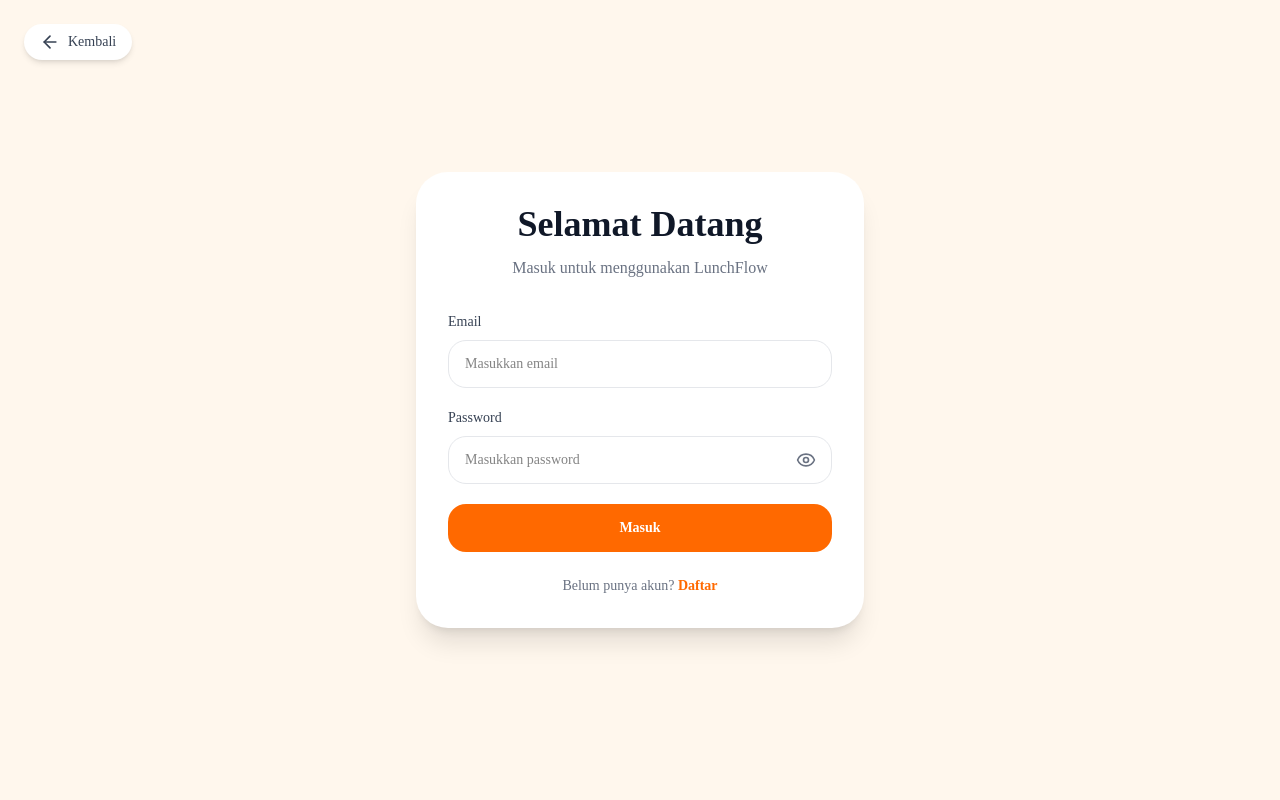
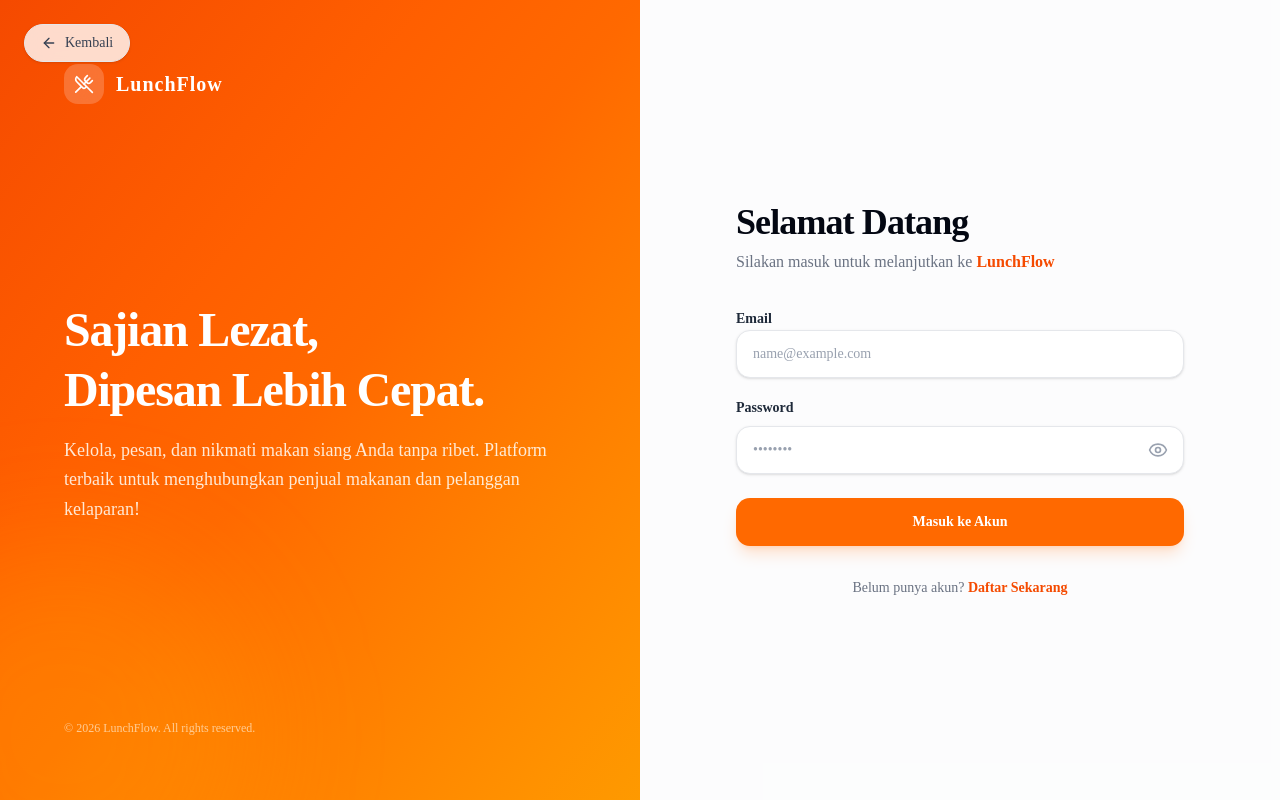
Before and after one commit to MohammadKevin/lunchflowUI, a Next.js app: page /login in a window 1280 px wide. Built offline with nearby package versions, Linux system fonts and the light colour scheme; no server answers.

Commit message:
final frontend bismillah 100 yess

```diff
--- a/app/login/page.tsx
+++ b/app/login/page.tsx
@@ -1,192 +1,167 @@
 'use client'
 
 import Link from 'next/link'
-
 import { useRouter } from 'next/navigation'
-
 import { useState } from 'react'
-
-import {
-  Eye,
-  EyeOff,
-  ArrowLeft,
-} from 'lucide-react'
-
+import { Eye, EyeOff, ArrowLeft, UtensilsCrossed } from 'lucide-react'
 import { toast } from 'sonner'
-
 import { api } from '@/lib/api'
 
 export default function LoginPage() {
   const router = useRouter()
-
-  const [showPassword, setShowPassword] =
-    useState(false)
-
-  const [isLoading, setIsLoading] =
-    useState(false)
-
-  const [formData, setFormData] =
-    useState({
+  const [showPassword, setShowPassword] = useState(false)
+  const [isLoading, setIsLoading] = useState(false)
+  const [formData, setFormData] = useState({
     email: '',
     password: '',
   })
 
-  const handleChange = (
-    e: React.ChangeEvent<HTMLInputElement>,
-  ) => {
+  const handleChange = (e: React.ChangeEvent<HTMLInputElement>) => {
     setFormData({
       ...formData,
-      [e.target.name]:
-        e.target.value,
+      [e.target.name]: e.target.value,
     })
   }
 
-  const handleSubmit = async (
-    e: React.FormEvent,
-  ) => {
+  const handleSubmit = async (e: React.FormEvent) => {
     e.preventDefault()
 
     try {
       setIsLoading(true)
 
-      const response =
-        await api.post(
-          '/auth/login',
-          formData,
-        )
-
+      const response = await api.post('/auth/login', formData)
       const data = response.data
 
-      localStorage.setItem(
-        'accessToken',
-        data.accessToken,
-      )
-
-      localStorage.setItem(
-        'user',
-        JSON.stringify(data.user),
-      )
-
+      localStorage.setItem('accessToken', data.accessToken)
+      localStorage.setItem('user', JSON.stringify(data.user))
       document.cookie = `accessToken=${data.accessToken}; path=/`
 
-      toast.success(
-        'Login berhasil',
-      )
+      toast.success('Login berhasil')
 
-      switch (
-        data.user.role
-      ) {
+      switch (data.user.role) {
         case 'ADMIN':
-          router.push(
-            '/dashboard/admin',
-          )
+          router.push('/dashboard/admin')
           break
-
         case 'SELLER':
-          router.push(
-            '/dashboard/seller',
-          )
+          router.push('/dashboard/seller')
           break
-
         case 'CUSTOMER':
-          router.push(
-            '/dashboard/customer',
-          )
+          router.push('/dashboard/customer')
           break
-
         default:
           router.push('/')
       }
     } catch (error: any) {
-      toast.error(
-        error?.response?.data
-          ?.message ||
-          'Login gagal',
-      )
+      toast.error(error?.response?.data?.message || 'Login gagal')
     } finally {
       setIsLoading(false)
     }
   }
 
   return (
-    <section className="relative flex min-h-screen items-center justify-center bg-orange-50 px-4 py-6 sm:px-6 lg:px-8">
+    <main className="relative flex min-h-screen w-full overflow-hidden bg-white">
+      {/* Tombol Kembali - Ditempatkan mengambang dengan glassmorphism */}
       <button
-        onClick={() =>
-          router.push('/')
-        }
-        className="absolute left-4 top-4 flex items-center gap-2 rounded-full bg-white px-4 py-2 text-sm font-medium text-gray-700 shadow-md transition hover:text-orange-500 sm:left-6 sm:top-6"
+        onClick={() => router.push('/')}
+        className="absolute left-6 top-6 z-50 flex items-center gap-2 rounded-full border border-gray-200 bg-white/80 px-4 py-2 text-sm font-medium text-gray-700 backdrop-blur-md shadow-sm transition-all duration-200 hover:bg-orange-50 hover:text-orange-600 hover:shadow-md active:scale-95"
       >
-        <ArrowLeft className="h-4 w-4 sm:h-5 sm:w-5" />
-
+        <ArrowLeft className="h-4 w-4" />
         <span>Kembali</span>
       </button>
 
-      <div className="w-full max-w-md rounded-[2rem] bg-white p-6 shadow-xl sm:p-8">
-        <div className="text-center">
-          <h1 className="text-3xl font-black text-gray-900 sm:text-4xl">
-            Selamat Datang
-          </h1>
+      {/* SISI KIRI: Branding Visual (Hanya muncul di layar desktop/md ke atas) */}
+      <section className="relative hidden w-1/2 flex-col justify-between bg-gradient-to-br from-orange-600 via-orange-500 to-amber-500 p-12 text-white md:flex lg:p-16">
+        {/* Dekorasi Ornamen Latar Belakang */}
+        <div className="absolute inset-0 bg-[radial-gradient(circle_at_top_right,_var(--tw-gradient-stops))] from-white/20 via-transparent to-transparent opacity-70" />
+        <div className="absolute -bottom-32 -left-32 h-96 w-96 rounded-full bg-yellow-400/20 blur-3xl" />
 
-          <p className="mt-3 text-sm text-gray-500 sm:text-base">
-            Masuk untuk menggunakan
-            LunchFlow
+        {/* Logo / Brand Name */}
+        <div className="relative z-10 flex items-center gap-3">
+          <div className="flex h-10 w-10 items-center justify-center rounded-xl bg-white/20 backdrop-blur-md">
+            <UtensilsCrossed className="h-5 w-5 text-white" />
+          </div>
+          <span className="text-xl font-black tracking-wider">LunchFlow</span>
+        </div>
+
+        {/* Kalimat Marketing / Copywriting */}
+        <div className="relative z-10 my-auto max-w-lg space-y-4">
+          <h2 className="text-4xl font-extrabold leading-tight tracking-tight lg:text-5xl">
+            Sajian Lezat, <br />
+            Dipesan Lebih Cepat.
+          </h2>
+          <p className="text-lg text-orange-50/90 leading-relaxed">
+            Kelola, pesan, dan nikmati makan siang Anda tanpa ribet. Platform terbaik untuk menghubungkan penjual makanan dan pelanggan kelaparan!
           </p>
         </div>
 
-        <form
-          onSubmit={handleSubmit}
-          className="mt-8 space-y-5"
-        >
-          <div>
-            <label className="mb-2 block text-sm font-medium text-gray-700">
+        {/* Footer Sisi Kiri */}
+        <div className="relative z-10 text-xs text-orange-100/70">
+          &copy; {new Date().getFullYear()} LunchFlow. All rights reserved.
+        </div>
+      </section>
+
+      {/* SISI KANAN: Form Login Container */}
+      <section className="flex w-full items-center justify-center p-6 sm:p-12 md:w-1/2 lg:p-16 bg-gray-50/50">
+        <div className="w-full max-w-md space-y-8">
+
+          {/* Header Form */}
+          <div className="space-y-2">
+            {/* Logo kecil untuk mobile (sembunyi di desktop) */}
+            <div className="flex h-12 w-12 items-center justify-center rounded-2xl bg-orange-500 text-white md:hidden mb-6 shadow-lg shadow-orange-500/30">
+              <UtensilsCrossed className="h-6 w-6" />
+            </div>
+
+            <h1 className="text-3xl font-black tracking-tight text-gray-950 sm:text-4xl">
+              Selamat Datang
+            </h1>
+            <p className="text-sm font-medium text-gray-500 sm:text-base">
+              Silakan masuk untuk melanjutkan ke <span className="text-orange-600 font-semibold">LunchFlow</span>
+            </p>
+          </div>
+
+          {/* Form Utama */}
+          <form onSubmit={handleSubmit} className="space-y-6">
+            <div className="space-y-5">
+
+              {/* Input Email */}
+              <div className="space-y-2">
+                <label className="text-sm font-semibold text-gray-800">
                   Email
                 </label>
-
                 <input
                   type="email"
                   name="email"
                   value={formData.email}
-              onChange={
-                handleChange
-              }
+                  onChange={handleChange}
                   required
-              placeholder="Masukkan email"
-              className="h-12 w-full rounded-2xl border border-gray-200 px-4 text-sm outline-none transition focus:border-orange-500"
+                  placeholder="name@example.com"
+                  className="h-12 w-full rounded-xl border border-gray-200 bg-white px-4 text-sm text-gray-900 shadow-sm outline-none transition-all duration-200 placeholder:text-gray-400 focus:border-orange-500 focus:ring-2 focus:ring-orange-500/10 hover:border-gray-300"
                 />
               </div>
 
-          <div>
-            <label className="mb-2 block text-sm font-medium text-gray-700">
+              {/* Input Password */}
+              <div className="space-y-2">
+                <div className="flex items-center justify-between">
+                  <label className="text-sm font-semibold text-gray-800">
                     Password
                   </label>
-
+                </div>
                 <div className="relative">
                   <input
-                type={
-                  showPassword
-                    ? 'text'
-                    : 'password'
-                }
+                    type={showPassword ? 'text' : 'password'}
                     name="password"
-                value={
-                  formData.password
-                }
-                onChange={
-                  handleChange
-                }
+                    value={formData.password}
+                    onChange={handleChange}
                     required
-                placeholder="Masukkan password"
-                className="h-12 w-full rounded-2xl border border-gray-200 px-4 pr-12 text-sm outline-none transition focus:border-orange-500"
+                    placeholder="••••••••"
+                    className="h-12 w-full rounded-xl border border-gray-200 bg-white px-4 pr-12 text-sm text-gray-900 shadow-sm outline-none transition-all duration-200 placeholder:text-gray-400 focus:border-orange-500 focus:ring-2 focus:ring-orange-500/10 hover:border-gray-300"
                   />
 
+                  {/* Tombol Show/Hide Password */}
                   <button
                     type="button"
-                onClick={() =>
-                  setShowPassword(
-                    !showPassword,
-                  )
-                }
-                className="absolute right-4 top-1/2 -translate-y-1/2 text-gray-500"
+                    onClick={() => setShowPassword(!showPassword)}
+                    className="absolute right-4 top-1/2 -translate-y-1/2 text-gray-400 transition-colors hover:text-gray-600"
                   >
                     {showPassword ? (
                       <EyeOff className="h-5 w-5" />
@@ -196,28 +171,41 @@ export default function LoginPage() {
                   </button>
                 </div>
               </div>
+            </div>
 
+            {/* Tombol Submit */}
             <button
               type="submit"
               disabled={isLoading}
-            className="h-12 w-full rounded-2xl bg-orange-500 text-sm font-semibold text-white transition hover:bg-orange-600 disabled:cursor-not-allowed disabled:opacity-50"
+              className="relative flex h-12 w-full items-center justify-center rounded-xl bg-orange-500 text-sm font-bold text-white shadow-lg shadow-orange-500/20 transition-all duration-200 hover:bg-orange-600 hover:shadow-orange-600/30 active:scale-[0.99] disabled:cursor-not-allowed disabled:opacity-50"
             >
-            {isLoading
-              ? 'Loading...'
-              : 'Masuk'}
+              {isLoading ? (
+                <div className="flex items-center gap-2">
+                  {/* Simple Spinner */}
+                  <svg className="h-4 w-4 animate-spin text-white" fill="none" viewBox="0 0 24 24">
+                    <circle className="opacity-25" cx="12" cy="12" r="10" stroke="currentColor" strokeWidth="4" />
+                    <path className="opacity-75" fill="currentColor" d="M4 12a8 8 0 018-8V0C5.373 0 0 5.373 0 12h4zm2 5.291A7.962 7.962 0 014 12H0c0 3.042 1.135 5.824 3 7.938l3-2.647z" />
+                  </svg>
+                  <span>Memproses...</span>
+                </div>
+              ) : (
+                'Masuk ke Akun'
+              )}
             </button>
           </form>
 
-        <p className="mt-6 text-center text-sm text-gray-500">
+          {/* Footer Form Register */}
+          <p className="text-center text-sm text-gray-500">
             Belum punya akun?{' '}
             <Link
               href="/register"
-            className="font-semibold text-orange-500 hover:underline"
+              className="font-bold text-orange-600 transition-colors hover:text-orange-700 hover:underline"
             >
-            Daftar
+              Daftar Sekarang
             </Link>
           </p>
         </div>
       </section>
+    </main>
   )
 }
```
Lines whose indentation alone changed are shown as unchanged.
